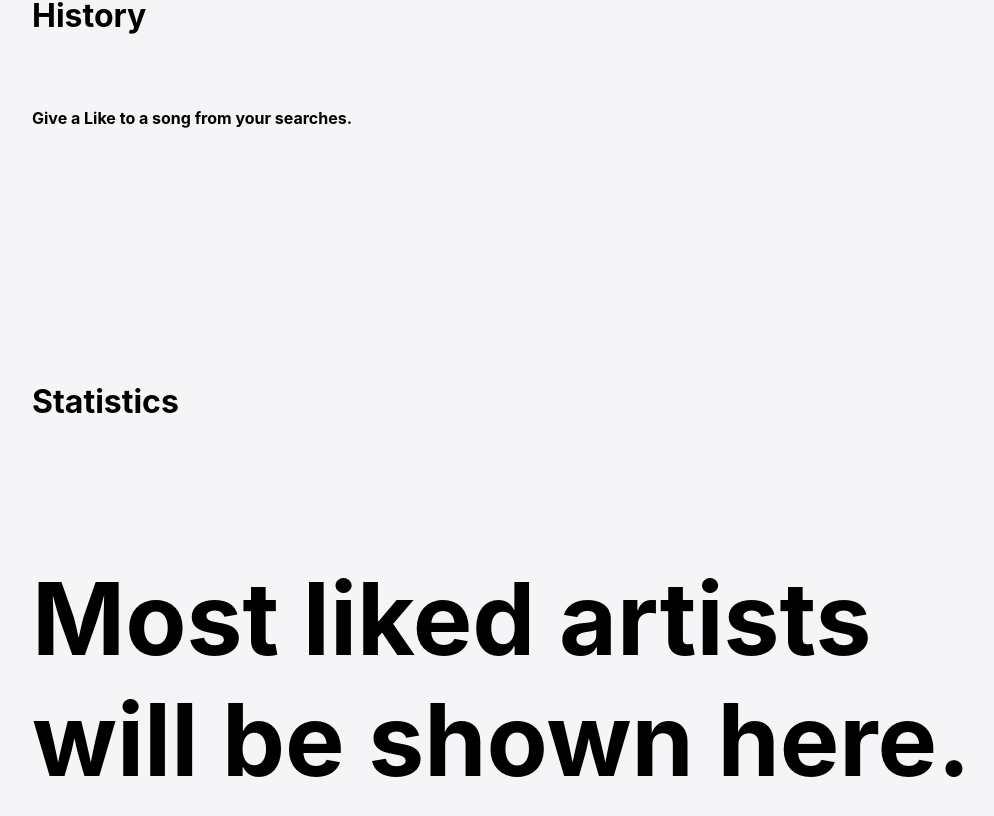
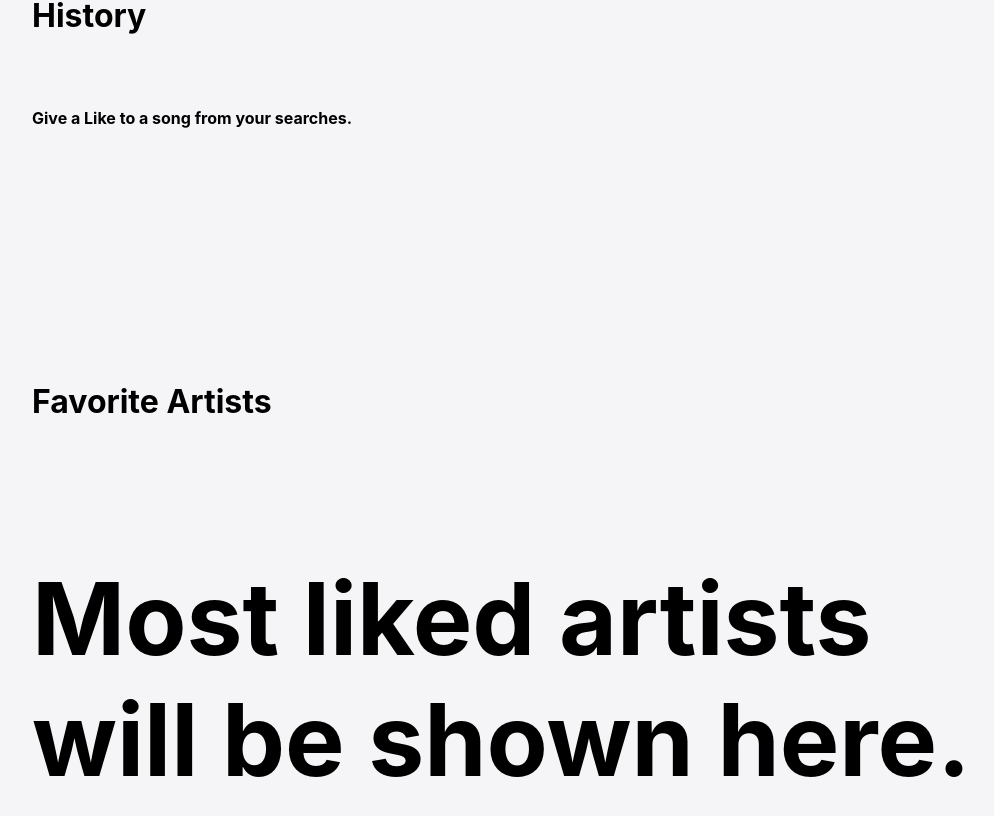
Before and after one commit to Jarfsoft/jarfsoft-itunes-search, a React (Create React App) app: page / in a window 1280 px wide. Shown: the part 715-1531 px from the top of the page, without its empty margins (96-1090 px from the left). Built offline with nearby package versions, Linux system fonts and the light colour scheme.

Commit message:
Edit README file

```diff
--- a/src/components/Statistics.js
+++ b/src/components/Statistics.js
@@ -8,7 +8,7 @@ export default function Statistics() {
   const list = useSelector((state) => state.favorites.list);
   return (
     <div className="statistics">
-      <h1>Statistics</h1>
+      <h1>Favorite Artists</h1>
       <ol>
         {list.length !== 0 ? (
           list.slice(0, 5).map((a) => (
```
Also changed, not shown: screenshot.png (added), 1 other file (tests, documents, lock files or other folders).
